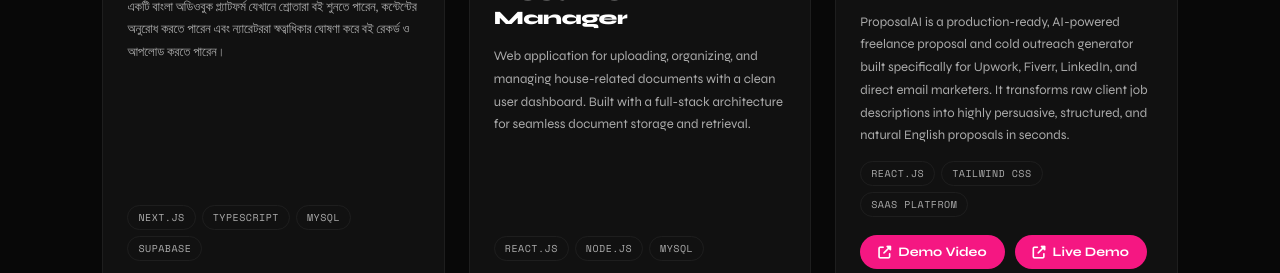
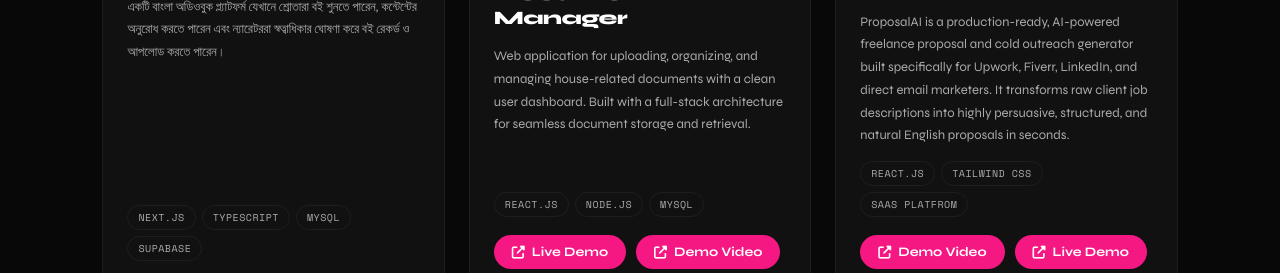
Before and after one commit to AsifTalukdar/My_Portfolio, a plain HTML site: page index.html in a window 1280 px wide. Shown: the part 2331-2604 px from the top of the page. Drawn offline with nearby package versions, Linux system fonts and the light colour scheme.

Commit message:
Add House vault live Url

```diff
--- a/index.html
+++ b/index.html
@@ -166,6 +166,9 @@
                             <span class="project-tag">MySQL</span>
                         </div>
                         <div class="project-links">
+                            <a href="https://housevault-phi.vercel.app/" target="_blank" class="project-link live">
+                                <i class="fas fa-external-link-alt"></i> Live Demo
+                            </a>
                             <a href="Housevaulte1.mp4" target="_blank" class="project-link live">
                                 <i class="fas fa-external-link-alt"></i> Demo Video
                             </a>
```
